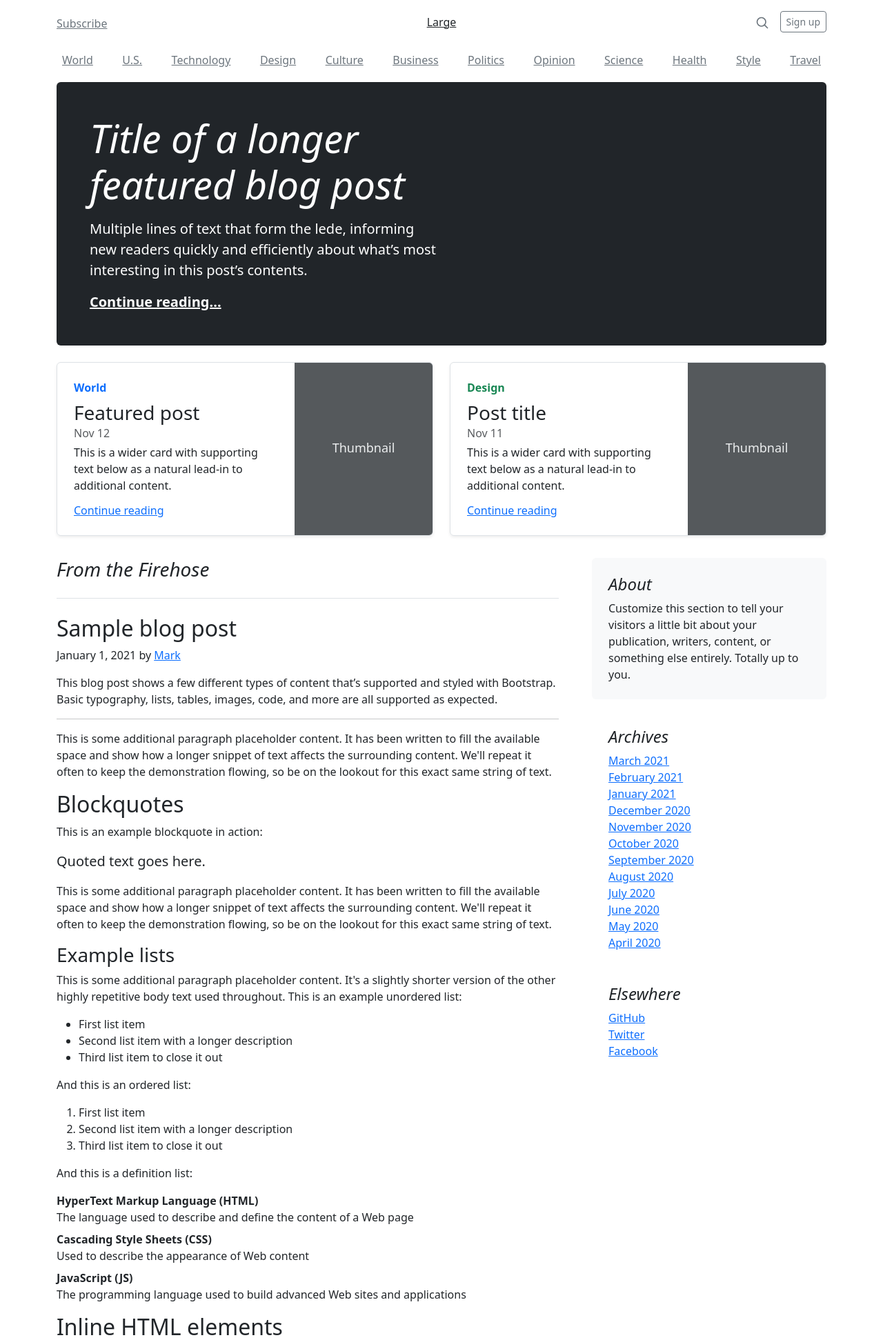
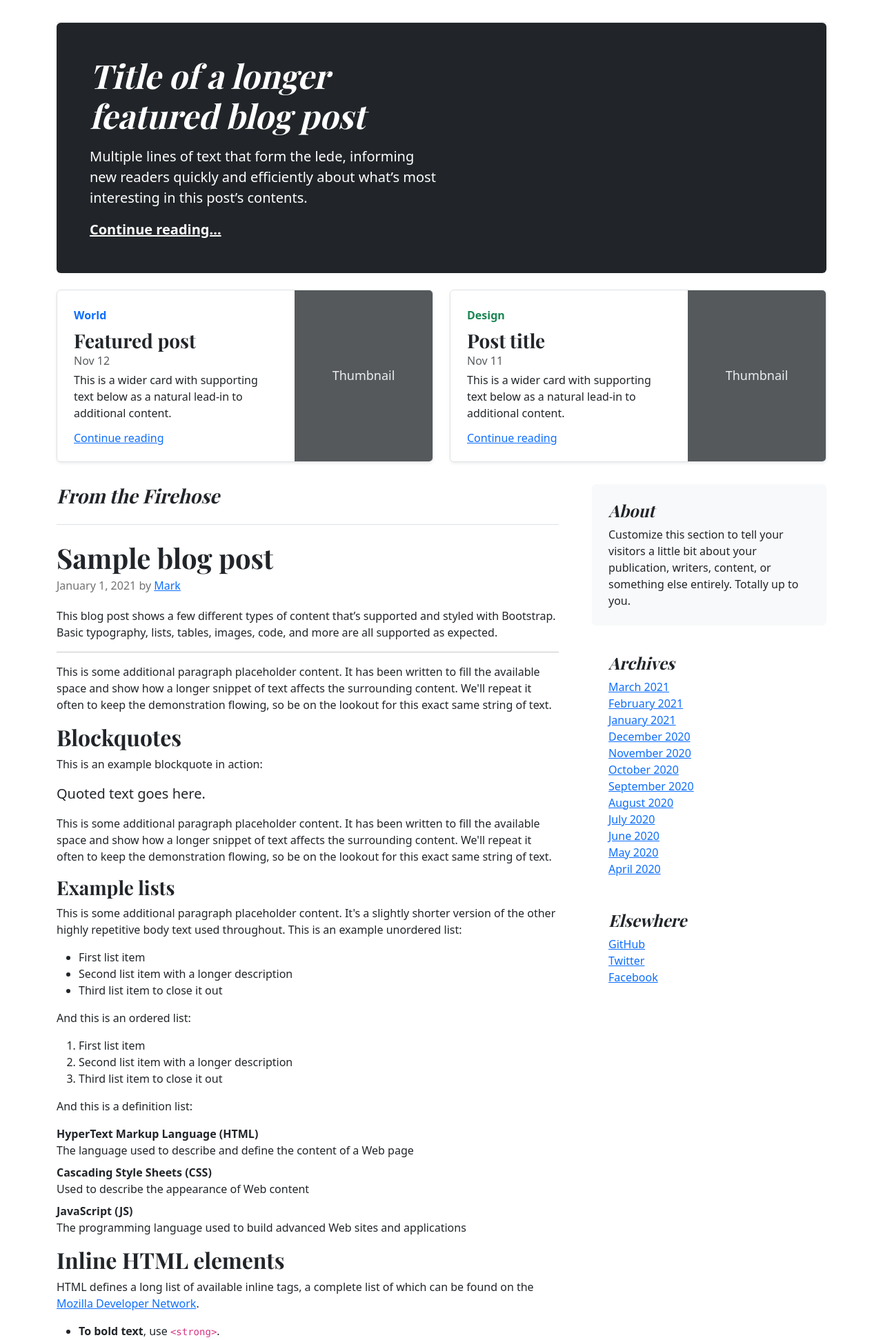
Before and after one commit to jatta-njie21/News-Daily, a Python web app: template src/UI/template/index.html in a window 1280 px wide. Shown: the top 1943 px of the page at 69% size. Run offline with Jinja, Linux system fonts and the light colour scheme; the template is opened without the code that fills it, so the values that code supplies are empty; some libraries are stand-ins or nearby versions.

Commit message:
Added      src/UI/template/blog.css Added      src/UI/template/blog.rtl.css Modified   src/UI/template/index.html

```diff
--- /dev/null
+++ b/src/UI/template/blog.css
@@ -0,0 +1,103 @@
+/* stylelint-disable selector-list-comma-newline-after */
+
+.blog-header {
+  line-height: 1;
+  border-bottom: 1px solid #e5e5e5;
+}
+
+.blog-header-logo {
+  font-family: "Playfair Display", Georgia, "Times New Roman", serif/*rtl:Amiri, Georgia, "Times New Roman", serif*/;
+  font-size: 2.25rem;
+}
+
+.blog-header-logo:hover {
+  text-decoration: none;
+}
+
+h1, h2, h3, h4, h5, h6 {
+  font-family: "Playfair Display", Georgia, "Times New Roman", serif/*rtl:Amiri, Georgia, "Times New Roman", serif*/;
+}
+
+.display-4 {
+  font-size: 2.5rem;
+}
+@media (min-width: 768px) {
+  .display-4 {
+    font-size: 3rem;
+  }
+}
+
+.nav-scroller {
+  position: relative;
+  z-index: 2;
+  height: 2.75rem;
+  overflow-y: hidden;
+}
+
+.nav-scroller .nav {
+  display: flex;
+  flex-wrap: nowrap;
+  padding-bottom: 1rem;
+  margin-top: -1px;
+  overflow-x: auto;
+  text-align: center;
+  white-space: nowrap;
+  -webkit-overflow-scrolling: touch;
+}
+
+.nav-scroller .nav-link {
+  padding-top: .75rem;
+  padding-bottom: .75rem;
+  font-size: .875rem;
+}
+
+.card-img-right {
+  height: 100%;
+  border-radius: 0 3px 3px 0;
+}
+
+.flex-auto {
+  flex: 0 0 auto;
+}
+
+.h-250 { height: 250px; }
+@media (min-width: 768px) {
+  .h-md-250 { height: 250px; }
+}
+
+/* Pagination */
+.blog-pagination {
+  margin-bottom: 4rem;
+}
+.blog-pagination > .btn {
+  border-radius: 2rem;
+}
+
+/*
+ * Blog posts
+ */
+.blog-post {
+  margin-bottom: 4rem;
+}
+.blog-post-title {
+  margin-bottom: .25rem;
+  font-size: 2.5rem;
+}
+.blog-post-meta {
+  margin-bottom: 1.25rem;
+  color: #727272;
+}
+
+/*
+ * Footer
+ */
+.blog-footer {
+  padding: 2.5rem 0;
+  color: #727272;
+  text-align: center;
+  background-color: #f9f9f9;
+  border-top: .05rem solid #e5e5e5;
+}
+.blog-footer p:last-child {
+  margin-bottom: 0;
+}
--- a/src/UI/template/index.html
+++ b/src/UI/template/index.html
@@ -42,37 +42,16 @@
 <div class="container">
   <header class="blog-header py-3">
     <div class="row flex-nowrap justify-content-between align-items-center">
-      <div class="col-4 pt-1">
-        <a class="link-secondary" href="#">Subscribe</a>
-      </div>
-      <div class="col-4 text-center">
-        <a class="blog-header-logo text-dark" href="#">Large</a>
-      </div>
-      <div class="col-4 d-flex justify-content-end align-items-center">
+      <!-- <div class="col-4 d-flex justify-content-end align-items-center">
         <a class="link-secondary" href="#" aria-label="Search">
           <svg xmlns="http://www.w3.org/2000/svg" width="20" height="20" fill="none" stroke="currentColor" stroke-linecap="round" stroke-linejoin="round" stroke-width="2" class="mx-3" role="img" viewBox="0 0 24 24"><title>Search</title><circle cx="10.5" cy="10.5" r="7.5"/><path d="M21 21l-5.2-5.2"/></svg>
         </a>
         <a class="btn btn-sm btn-outline-secondary" href="#">Sign up</a>
-      </div>
+      </div> -->
     </div>
   </header>
 
-  <div class="nav-scroller py-1 mb-2">
-    <nav class="nav d-flex justify-content-between">
-      <a class="p-2 link-secondary" href="#">World</a>
-      <a class="p-2 link-secondary" href="#">U.S.</a>
-      <a class="p-2 link-secondary" href="#">Technology</a>
-      <a class="p-2 link-secondary" href="#">Design</a>
-      <a class="p-2 link-secondary" href="#">Culture</a>
-      <a class="p-2 link-secondary" href="#">Business</a>
-      <a class="p-2 link-secondary" href="#">Politics</a>
-      <a class="p-2 link-secondary" href="#">Opinion</a>
-      <a class="p-2 link-secondary" href="#">Science</a>
-      <a class="p-2 link-secondary" href="#">Health</a>
-      <a class="p-2 link-secondary" href="#">Style</a>
-      <a class="p-2 link-secondary" href="#">Travel</a>
-    </nav>
-  </div>
+
 </div>
 
 <main class="container">
```
Also changed, not shown: src/UI/template/blog.rtl.css (added, +103 -0 lines).
